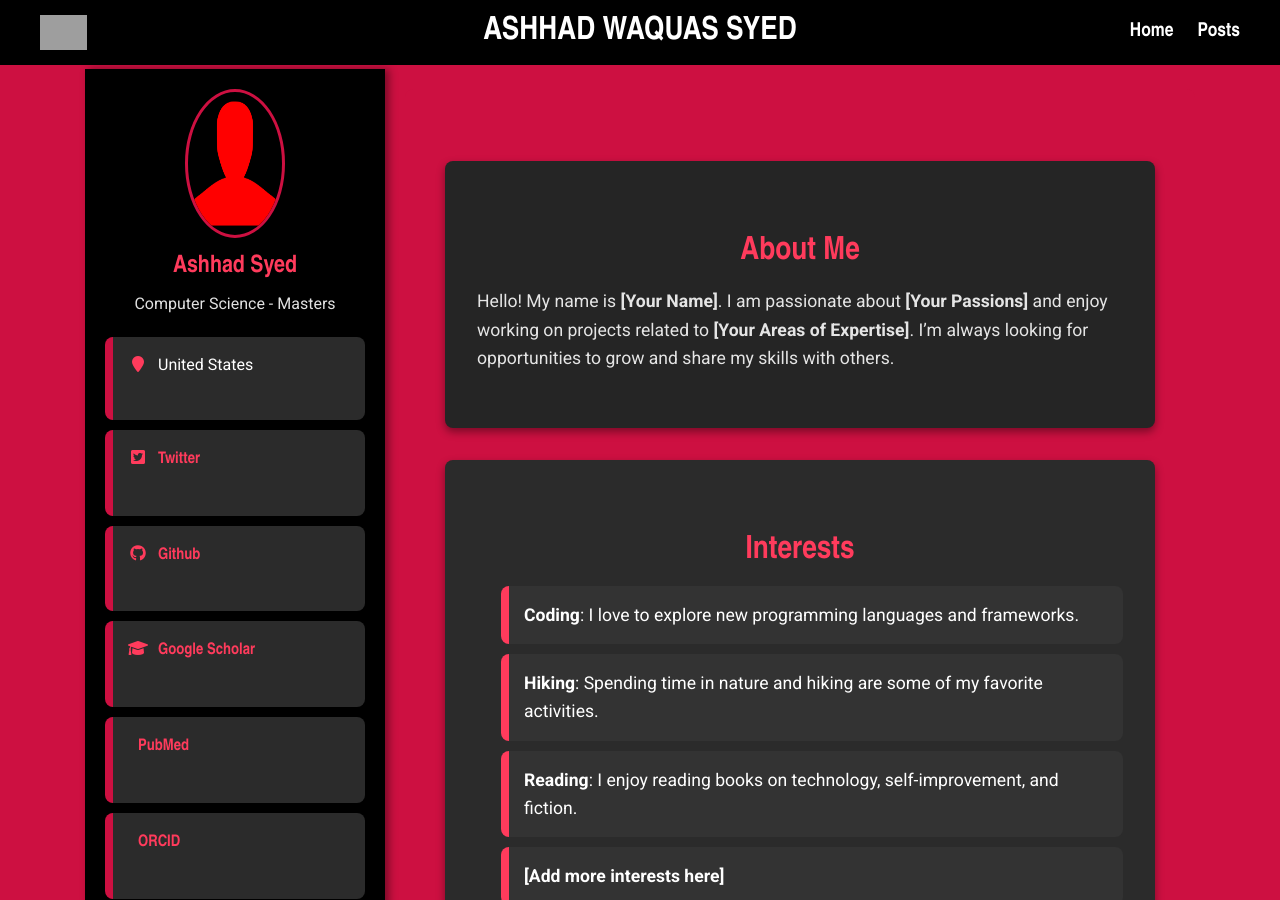
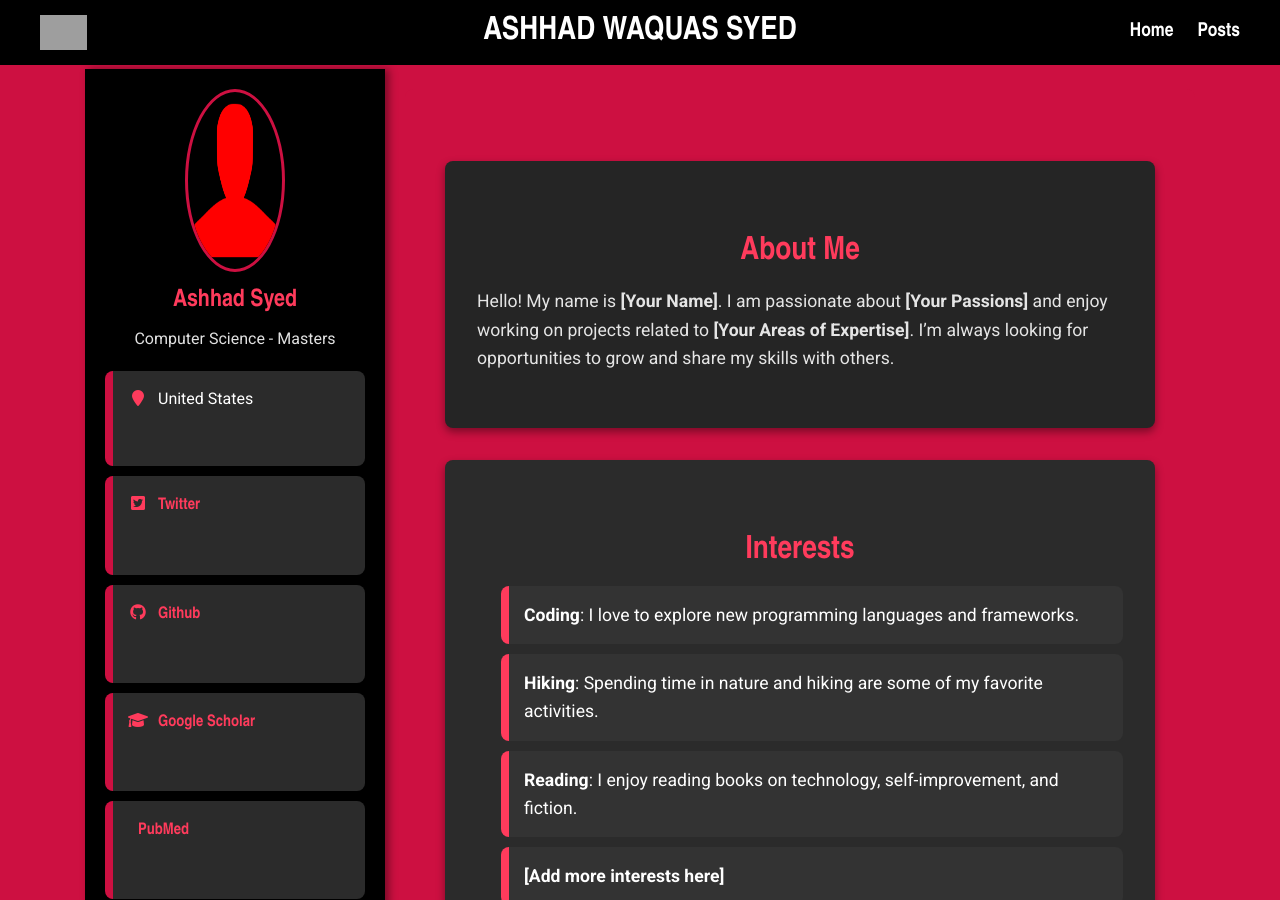
Before and after one commit to waquas9248/waquas9248.github.io, a Jekyll site: the page built from index.markdown, in a window 1280 px wide and 900 px high. Built offline with Jekyll 4.4.1, drawn with Linux system fonts in a browser that asks for light colours; nearby versions of some CDN libraries; grey boxes are pictures that could not be loaded.

Commit message:
mew style

```diff
--- a/_layouts/page.html
+++ b/_layouts/page.html
@@ -58,7 +58,7 @@
                             <li><a href="https://github.com/waquas9248"><i class="fab fa-fw fa-github" aria-hidden="true"></i>Github</a></li>
                             <li><a href="http://yourfullgooglescholarurl.com"><i class="fas fa-fw fa-graduation-cap"></i>Google Scholar</a></li>
                             <li><a href="https://www.ncbi.nlm.nih.gov/pubmed/?term=john+snow"><i class="ai ai-pubmed-square ai-fw"></i>PubMed</a></li>
-                            <li><a href="http://orcid.org/yourorcidurl"><i class="ai ai-orcid-square ai-fw"></i>ORCID</a></li>
+                        <!--<li><a href="http://orcid.org/yourorcidurl"><i class="ai ai-orcid-square ai-fw"></i>ORCID</a></li> -->
                         </ul>
                     </div>
                 </div>
```
